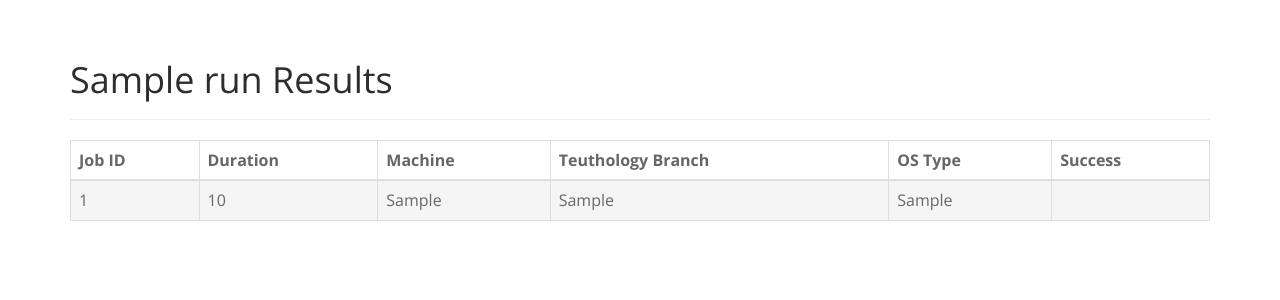
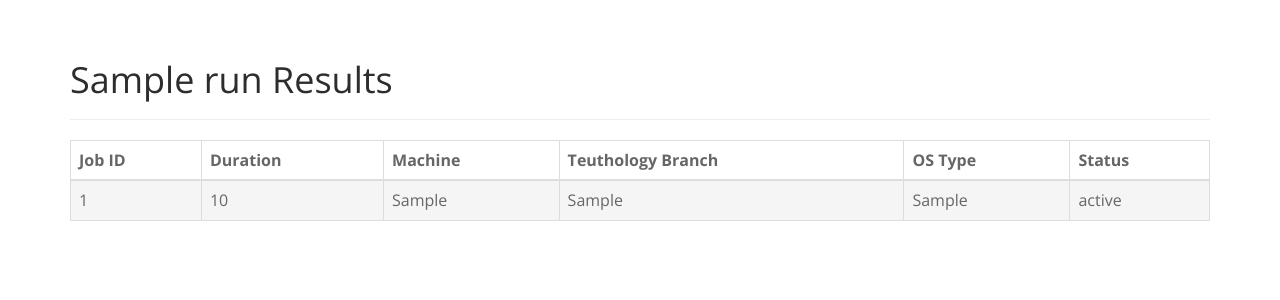
Before and after one commit to ceph/pulpito, a Python web app: template pulpito/templates/run.html in a window 1280 px wide. Shown: the part 72-372 px from the top of the page. Run offline with Jinja, Linux system fonts and the light colour scheme; the template is opened without the code that fills it: most values are stand-ins (such as "Sample title", 1, 10 or a date in 2020).

Commit message:
Show job status instead of success on run pages

```diff
--- a/pulpito/controllers/root.py
+++ b/pulpito/controllers/root.py
@@ -95,7 +95,7 @@ class RunController(object):
             '{base}/runs/{name}'.format(base=base_url,
                                         name=self.name)).json()
         for job in metadata['jobs']:
-            job['status_class'] = get_job_status_info(job)[1]
+            job['status'], job['status_class'] = get_job_status_info(job)
         return dict(
             run=metadata
         )
--- a/pulpito/templates/run.html
+++ b/pulpito/templates/run.html
@@ -17,7 +17,7 @@
                     <th data-sort="string">Machine</th>
                     <th data-sort="string">Teuthology Branch</th>
                     <th data-sort="string">OS Type</th>
-                    <th data-sort="string">Success</th>
+                    <th data-sort="string">Status</th>
                   </tr>
                 </thead>
                 <tbody>
@@ -41,7 +41,7 @@
                           {{ job['os_type'] }}
                       </td>
                       <td>
-                          {{ job['success'] }}
+                          {{ job['status'] }}
                       </td>
                     </tr>
                   {% endfor %}
```
